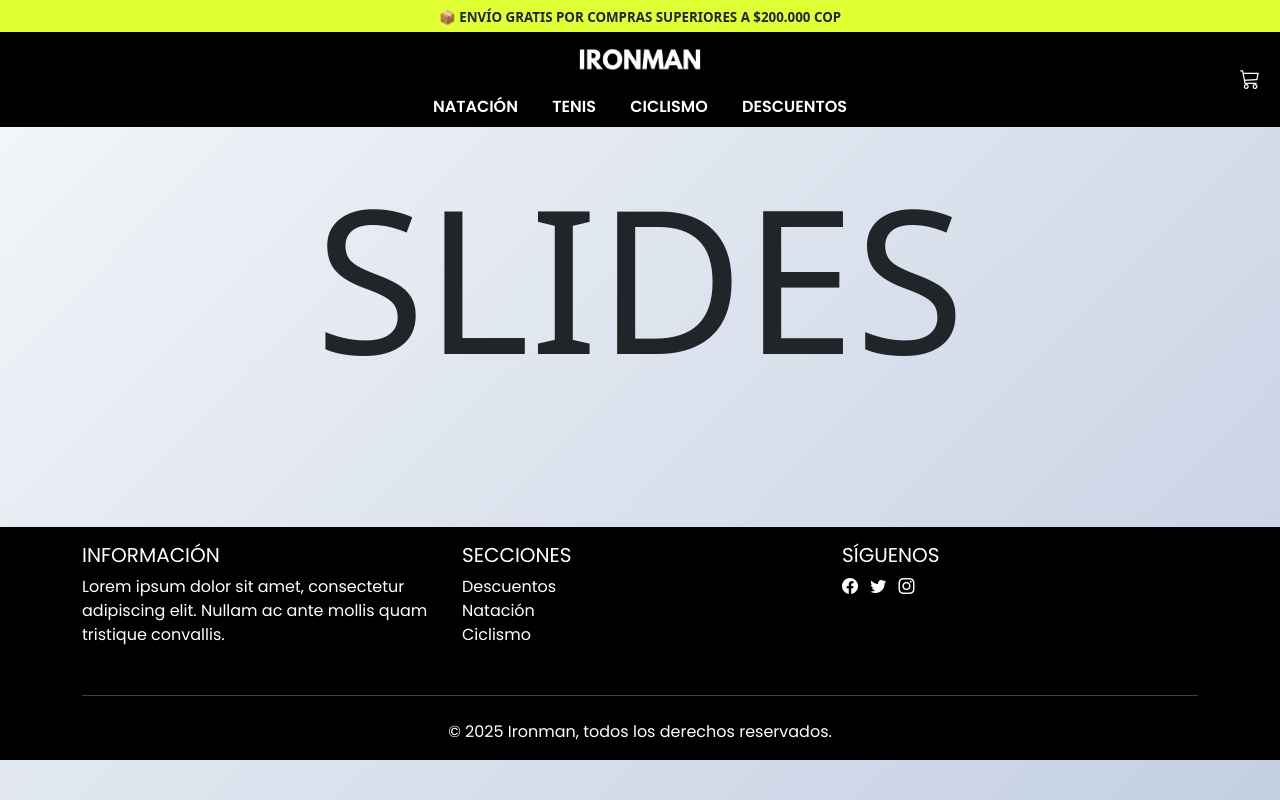
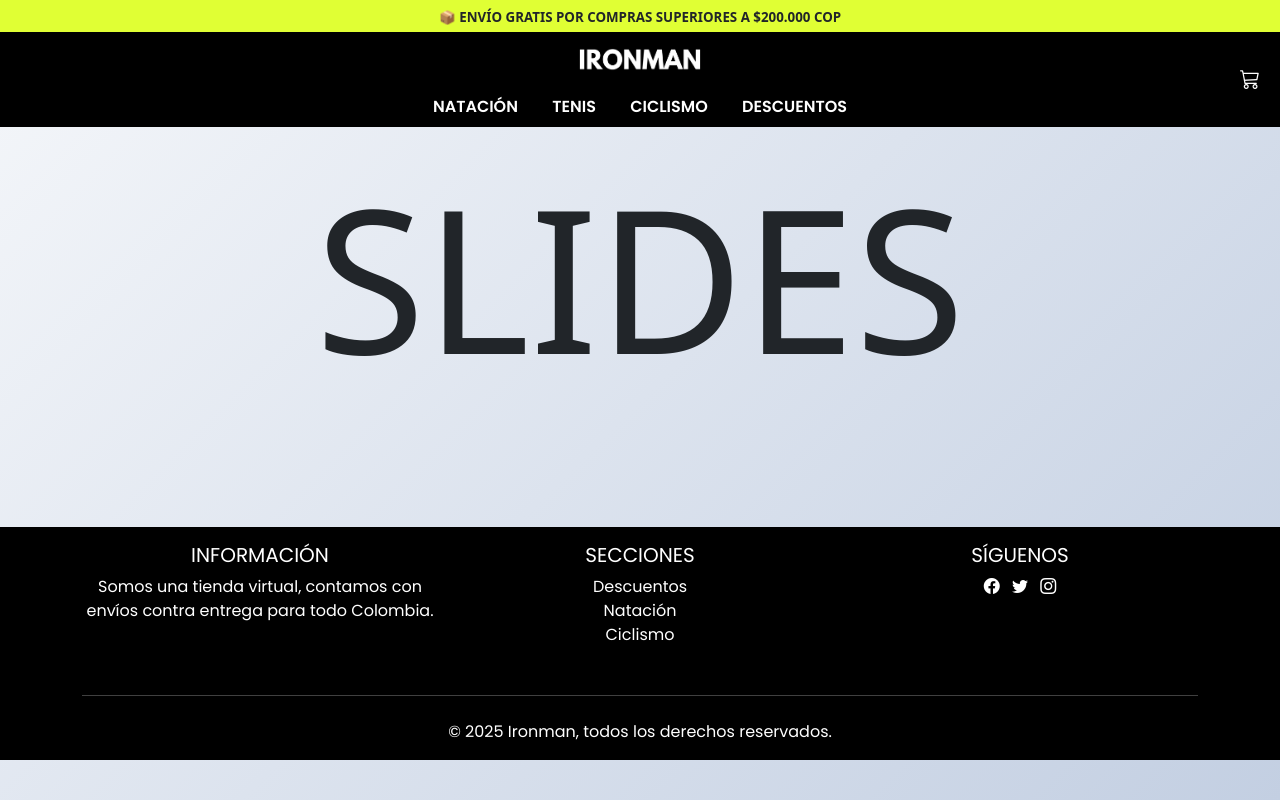
Before and after one commit to Lilisp16/Ironman-landing, a plain HTML site: page index.html in a window 1280 px wide. Drawn offline with nearby package versions, Linux system fonts and the light colour scheme.

Commit message:
Footer centrado + hover

```diff
--- a/index.html
+++ b/index.html
@@ -31,11 +31,11 @@
     <div class="slides text-center">SLIDES</div>
 </section>
 <footer class="mt-auto">
-  <div class="container pt-3">
+  <div class="container pt-3 text-center">
     <div class="row">
       <div class="col-md-4 mb-3">
         <h5 class="text-uppercase">Información</h5>
-        <p>Lorem ipsum dolor sit amet, consectetur adipiscing elit. Nullam ac ante mollis quam tristique convallis.</p>
+        <p>Somos una tienda virtual, contamos con envíos contra entrega para todo Colombia.</p>
       </div>
       <div class="col-md-4 mb-3">
         <h5 class="text-uppercase">Secciones</h5>
--- a/style.css
+++ b/style.css
@@ -52,3 +52,6 @@ footer {
     color: white;
     font-family: "Poppins", sans-serif;
 }
+footer li:hover {
+    opacity: 0.7;
+}
```
